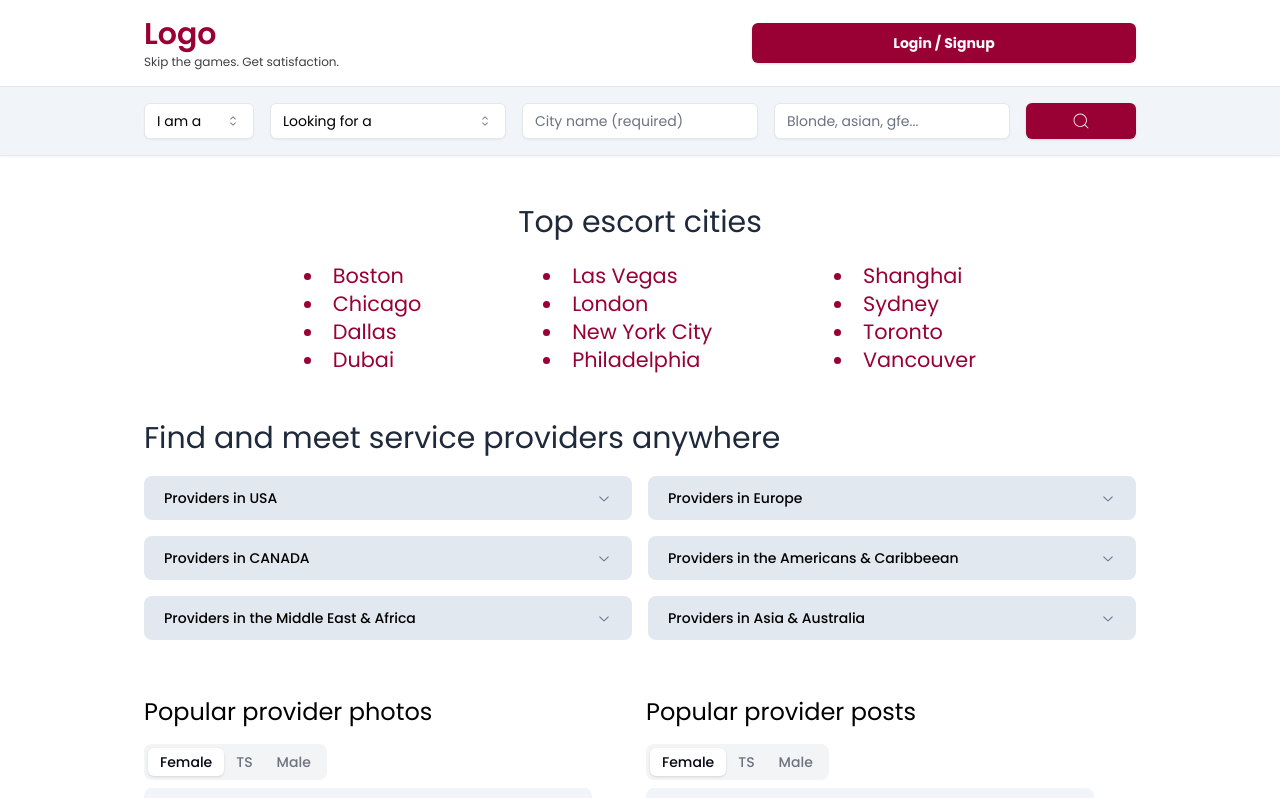
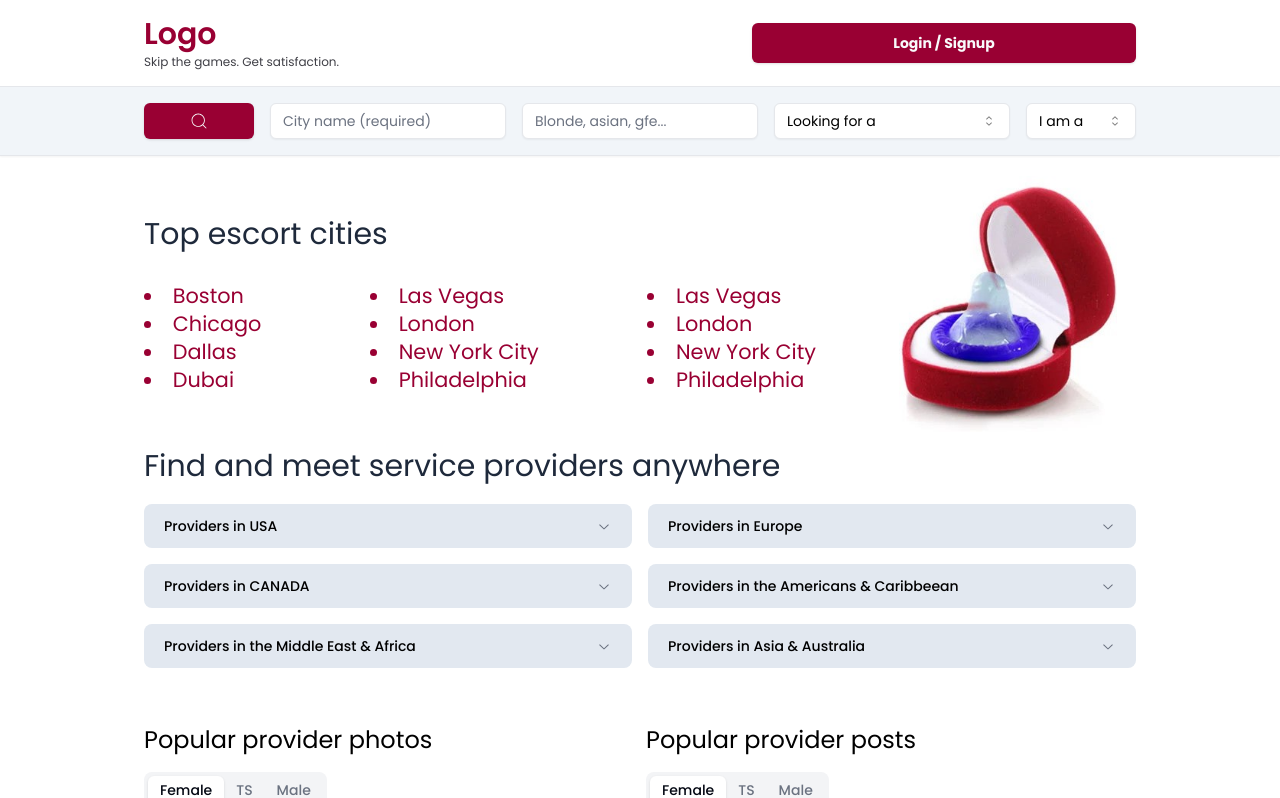
Before and after one commit to shohanux1/classsified, a Next.js app: page / in a window 1280 px wide. Shown: the top 798 px of the page. Built offline with nearby package versions, Linux system fonts and the light colour scheme.

Commit message:
Final page

```diff
--- a/src/app/(platform)/page.tsx
+++ b/src/app/(platform)/page.tsx
@@ -7,7 +7,7 @@ import Providercard from "@/components/custom/provider-card";
 import ProviderPhotos from "@/components/custom/provider-photos";
 
 import { Tabs, TabsContent, TabsList, TabsTrigger } from "@/components/ui/tabs";
-import { FaLocationDot } from "react-icons/fa6";
+import HeroImage from "../../../public/condom.jpeg";
 
 const usaStates = [
   {
@@ -497,12 +497,13 @@ const europeCountry = [
 export default function Home() {
   return (
     <div className="max-w-5xl mx-auto px-4 pb-10">
-      <div className="flex flex-col items-center mt-5 mb-10 md:my-12 max-w-2xl w-full mx-auto">
-        <h1 className="text-xl md:text-3xl mb-6 text-center text-slate-800">
+      <div className="flex  items-center justify-between mt-5 md:mb-4 mb-8 w-full mx-auto">
+        <div className="w-full max-w-2xl">
+          <h1 className="text-xl md:text-3xl mb-5 md:mb-8  text-slate-800 text-center md:text-start">
             Top escort cities
           </h1>
 
-        <div className="flex items-center justify-between w-full">
+          <div className="flex items-center justify-between w-full md:px-0 px-12">
             <ul className="list-disc list-inside text-primary text-base md:text-[1.3rem] space-y-1 ">
               <li>
                 <Link href={"/"}>Boston</Link>
@@ -532,27 +533,28 @@ export default function Home() {
               </li>
             </ul>
 
-          <ul className="list-disc list-inside text-primary text-base md:text-[1.3rem] space-y-1 ">
+            <ul className="hidden lg:block list-disc list-inside text-primary text-base md:text-[1.3rem] space-y-1 ">
               <li>
-              <Link href={"/"}>Shanghai</Link>
+                <Link href={"/"}>Las Vegas</Link>
               </li>
               <li>
-              <Link href={"/"}>Sydney</Link>
+                <Link href={"/"}>London</Link>
               </li>
               <li>
-              <Link href={"/"}>Toronto</Link>
+                <Link href={"/"}>New York City</Link>
               </li>
               <li>
-              <Link href={"/"}>Vancouver</Link>
+                <Link href={"/"}>Philadelphia</Link>
               </li>
             </ul>
           </div>
+        </div>
 
-        {/* <Image
+        <Image
           src={HeroImage}
           alt="Imgae"
           className="transform -scale-x-100 h-64 w-64 object-contain hidden md:block"
-        /> */}
+        />
       </div>
 
       <h1 className=" text-slate-800 text-xl md:text-3xl mb-5">
--- a/src/components/layout/filter.tsx
+++ b/src/components/layout/filter.tsx
@@ -28,16 +28,18 @@ const Filter = () => {
           !showFilter ? "hidden" : "grid"
         )}
       >
-        <Select>
-          <SelectTrigger className="md:col-span-1 bg-white">
-            <SelectValue placeholder="I am a" />
-          </SelectTrigger>
-          <SelectContent>
-            <SelectItem value="man">Man</SelectItem>
-            <SelectItem value="woman">Woman</SelectItem>
-            <SelectItem value="couple">Couple</SelectItem>
-          </SelectContent>
-        </Select>
+        <Button className="text-xl w-full" size={"icon"}>
+          <CiSearch />
+        </Button>
+
+        <Input
+          className="bg-white md:col-span-2"
+          placeholder="City name (required)"
+        />
+        <Input
+          className="bg-white md:col-span-2"
+          placeholder="Blonde, asian, gfe..."
+        />
         <Select>
           <SelectTrigger className="md:col-span-2 bg-white">
             <SelectValue placeholder="Looking for a" />
@@ -54,17 +56,16 @@ const Filter = () => {
             <SelectItem value="snap">Web / Snap entertainer</SelectItem>
           </SelectContent>
         </Select>
-        <Input
-          className="bg-white md:col-span-2"
-          placeholder="City name (required)"
-        />
-        <Input
-          className="bg-white md:col-span-2"
-          placeholder="Blonde, asian, gfe..."
-        />
-        <Button className="text-xl w-full" size={"icon"}>
-          <CiSearch />
-        </Button>
+        <Select>
+          <SelectTrigger className="md:col-span-1 bg-white">
+            <SelectValue placeholder="I am a" />
+          </SelectTrigger>
+          <SelectContent>
+            <SelectItem value="man">Man</SelectItem>
+            <SelectItem value="woman">Woman</SelectItem>
+            <SelectItem value="couple">Couple</SelectItem>
+          </SelectContent>
+        </Select>
       </div>
 
       <div className="text-center mt-4 md:hidden max-w-sm mx-auto">
--- a/src/components/layout/footer.tsx
+++ b/src/components/layout/footer.tsx
@@ -7,7 +7,7 @@ const Footer = () => {
       <div className="max-w-5xl mx-auto px-4 grid md:grid-cols-2 gap-2">
         <div>Website domain</div>
 
-        <ul className="flex items-center gap-4 md:gap-8 text-primary ">
+        <ul className="flex items-center text-sm md:text-base gap-4 md:gap-8 text-primary ">
           <li className="cursor-pointer ">
             <Link href="/">About</Link>
           </li>
```
Lines whose indentation alone changed are shown as unchanged.
